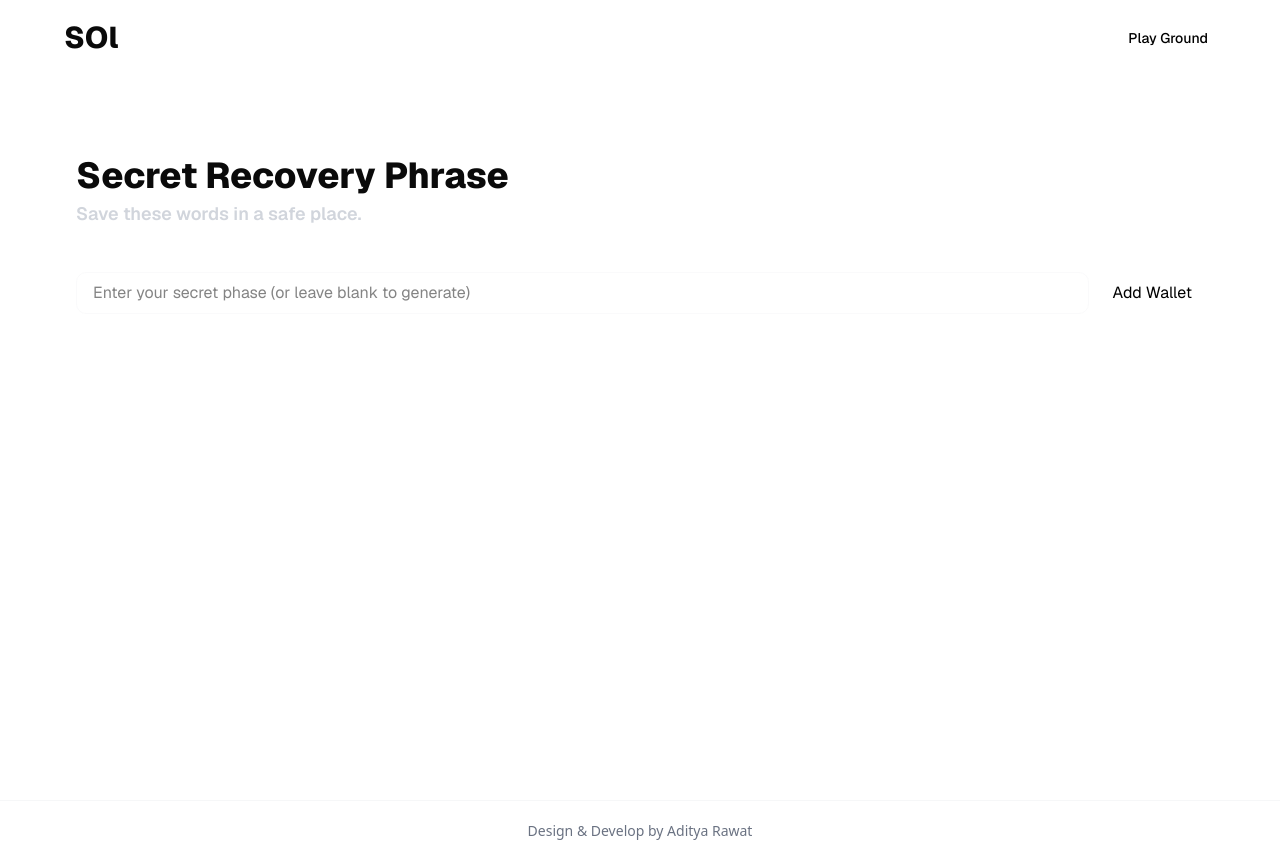
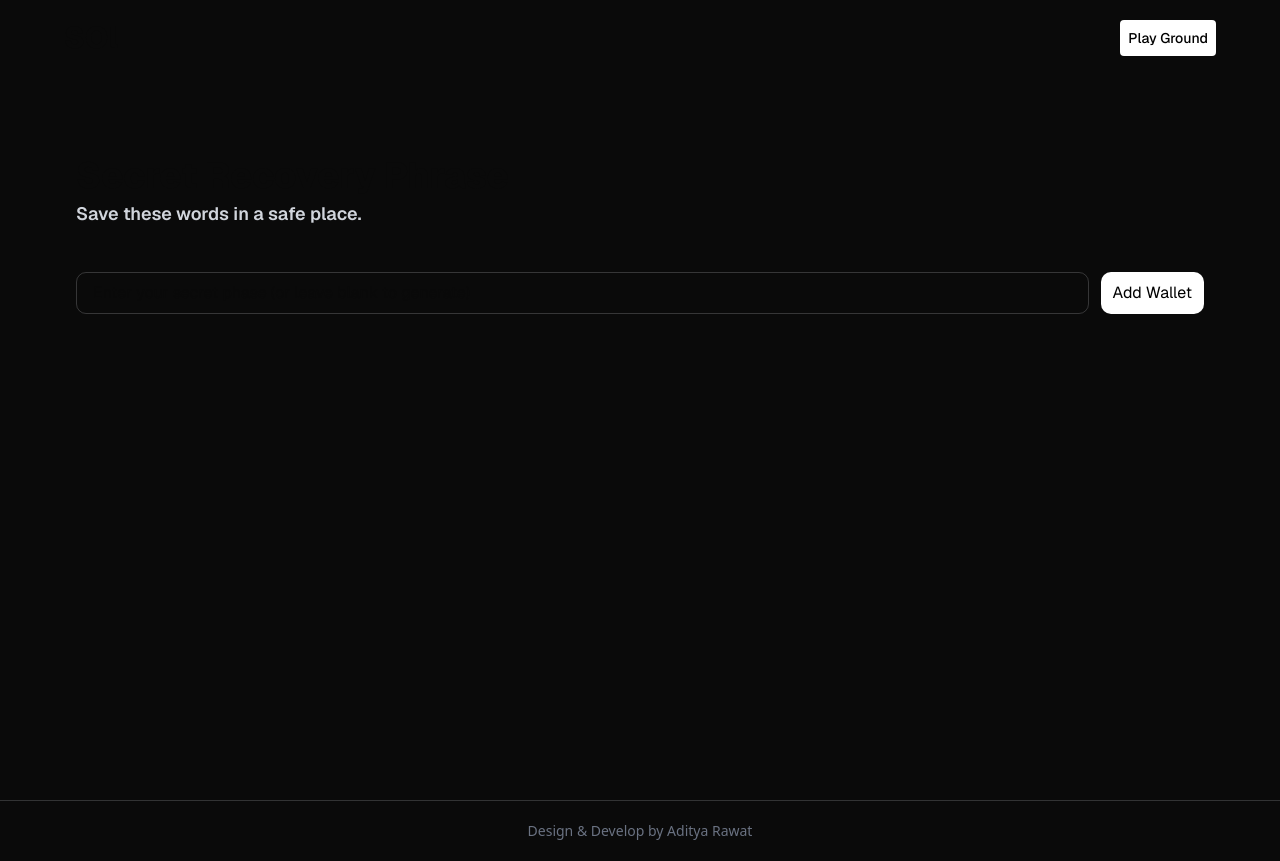
Before and after one commit to aadii-rawt/solana-wallet, a Next.js app: page / in a window 1280 px wide. Built offline with nearby package versions, Linux system fonts and the light colour scheme.

Commit message:
theme change

```diff
--- a/app/globals.css
+++ b/app/globals.css
@@ -82,7 +82,7 @@
 }
 
 .dark {
-  --background: oklch(0.145 0 0);
+  --background: #0a0a0a;
   --foreground: oklch(0.985 0 0);
   --card: oklch(0.205 0 0);
   --card-foreground: oklch(0.985 0 0);
--- a/app/layout.tsx
+++ b/app/layout.tsx
@@ -26,9 +26,9 @@
   return (
     <html lang="en">
       <body
-        className={`${geistSans.variable} ${geistMono.variable} antialiased`}
+        className={`${geistSans.variable} ${geistMono.variable} antialiased bg-[#0a0a0a]`}
       >
-        <div className="min-h-screen font-sans">
+        <div className="min-h-screen font-sans ">
           <div className="max-w-6xl mx-auto">
 
             {children}
```
